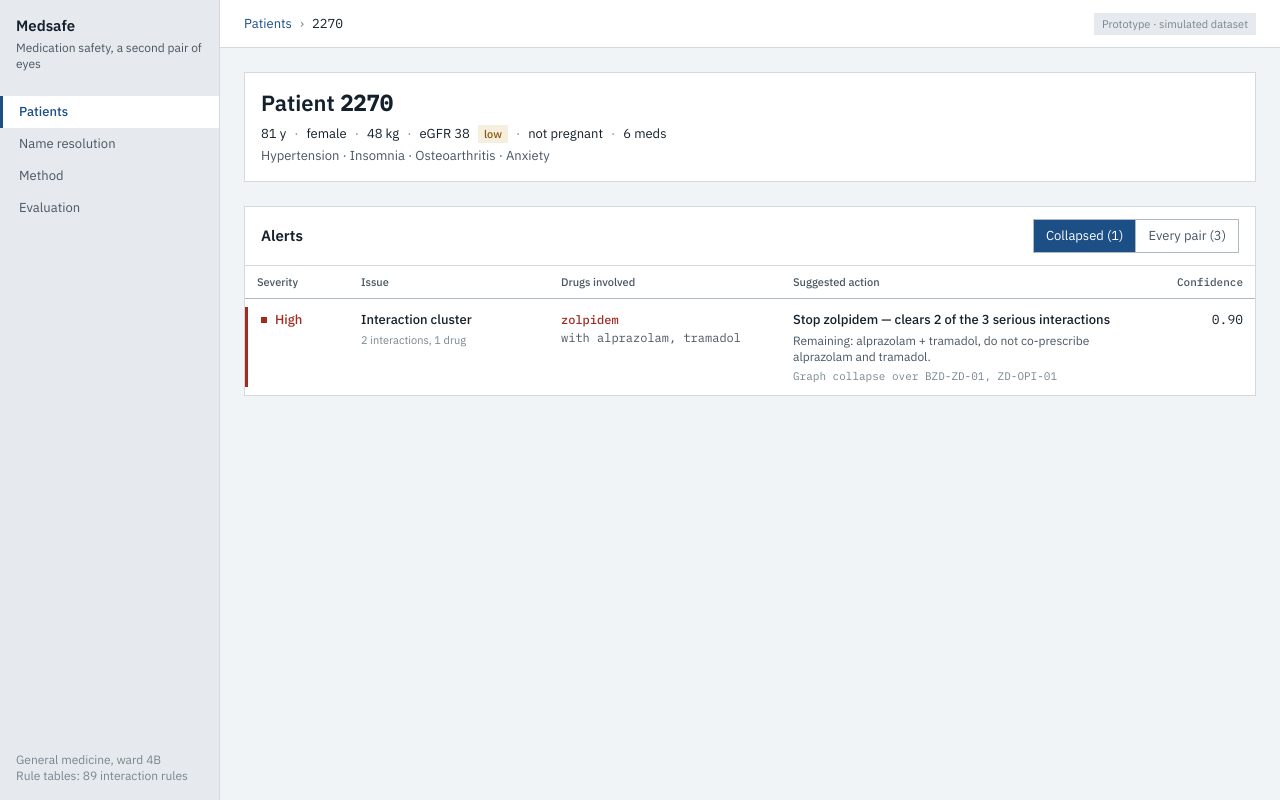
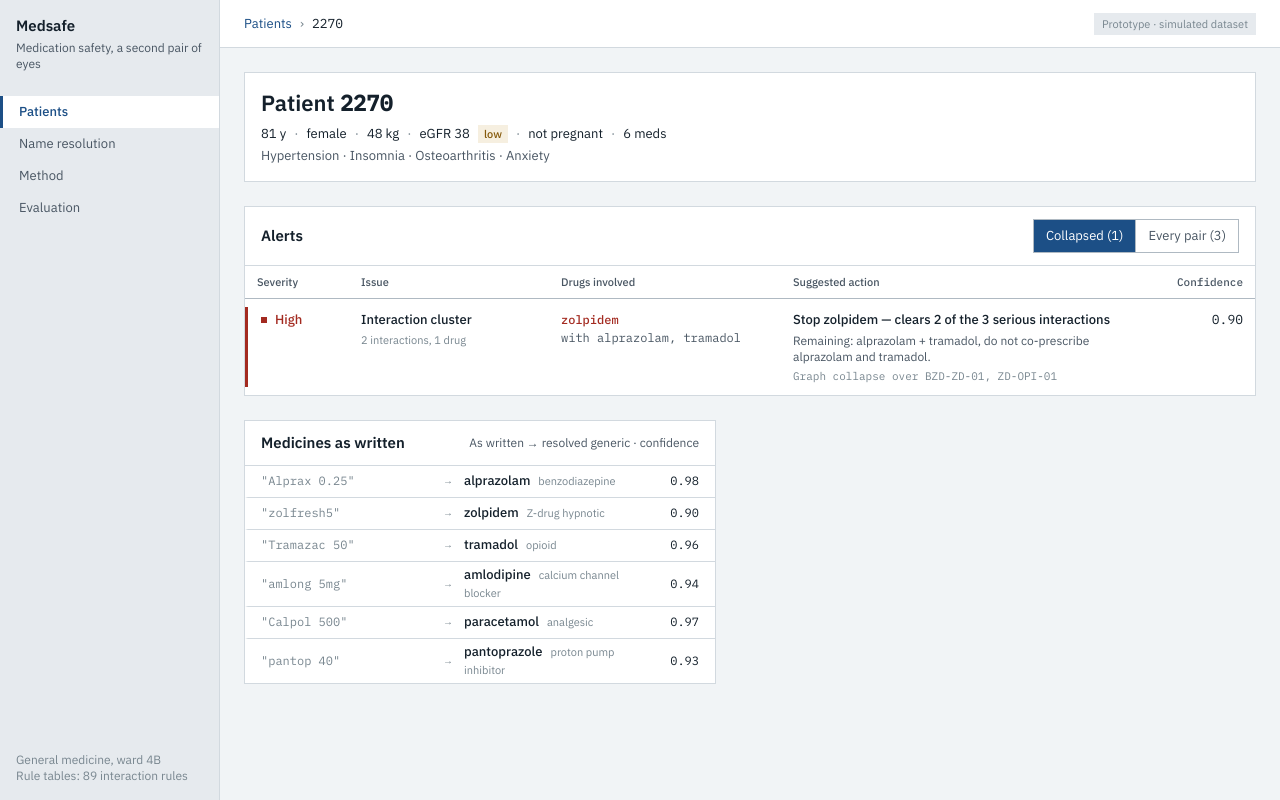
Before and after one commit to PavanSuryaChintada/h4-hosp-patient, a React (Vite) app: page /patient/2270 in a window 1280 px wide. Built offline with nearby package versions, Linux system fonts and the light colour scheme.

Commit message:
feat(patient): raw-to-resolved medication panel with abstention handling

```diff
--- a/src/screens/PatientDetail.tsx
+++ b/src/screens/PatientDetail.tsx
@@ -1,5 +1,6 @@
 import { useState } from 'react';
 import { Link, useParams } from 'react-router-dom';
+import { CLASS_LABEL, DRUG } from '../data/drugs';
 import { BY_ID, name, type Alert } from '../data/engine';
 import { Segmented, StatusCell } from '../components/ui';
 
@@ -48,6 +49,8 @@ export function PatientDetail() {
   const lows = x.all.filter((a) => a.severity === 'low').length;
   const anchor = x.anchors[0];
   const aboutAnchor = anchor ? x.all.filter((a) => a.drugs.includes(anchor)).length : 0;
+  const counts: Record<string, number> = {};
+  for (const m of p.meds) if (m.code) counts[m.code] = (counts[m.code] ?? 0) + 1;
 
   const fatigue = x.all.length === 0 ? null
     : anchor
@@ -110,6 +113,35 @@ export function PatientDetail() {
           </table>
         )}
       </section>
+
+      <div className="split">
+        <section className="panel" aria-label="Medicines as written">
+          <div className="panel-head">
+            <h2 className="section">Medicines as written</h2>
+            <span className="meta">As written → resolved generic · confidence</span>
+          </div>
+          {p.meds.map((m, i) => (
+            <div key={i} className={`medrow${m.code ? '' : ' abst'}`}>
+              <span className="raw" title={m.raw}>"{m.raw}"</span>
+              <span className="arr" aria-hidden="true">→</span>
+              {m.code ? (
+                <span className="res">
+                  {DRUG[m.code].name}
+                  <span className="cls">{CLASS_LABEL[DRUG[m.code].cls]}</span>
+                  {counts[m.code] > 1 && <span className="dupe">duplicate</span>}
+                </span>
+              ) : (
+                <span className="res">
+                  could not resolve
+                  <span className="verify">Verify manually. Not checked against the rules.</span>
+                  <span className="cand">{m.candidates!.map(([c, s]) => `${c} ${s.toFixed(2)}`).join(' · ')}</span>
+                </span>
+              )}
+              <span className="cf" style={{ color: m.code ? undefined : 'var(--warn)' }}>{m.confidence.toFixed(2)}</span>
+            </div>
+          ))}
+        </section>
+      </div>
     </div>
   );
 }
```
